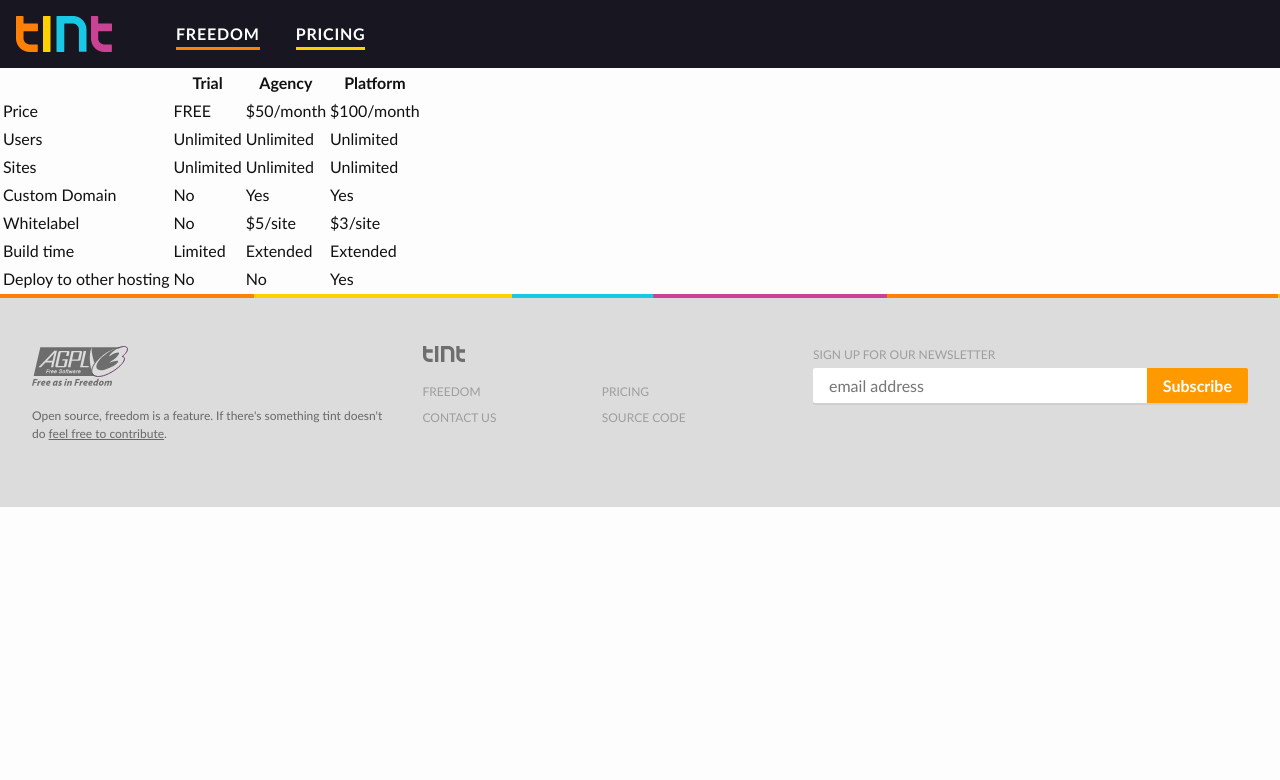
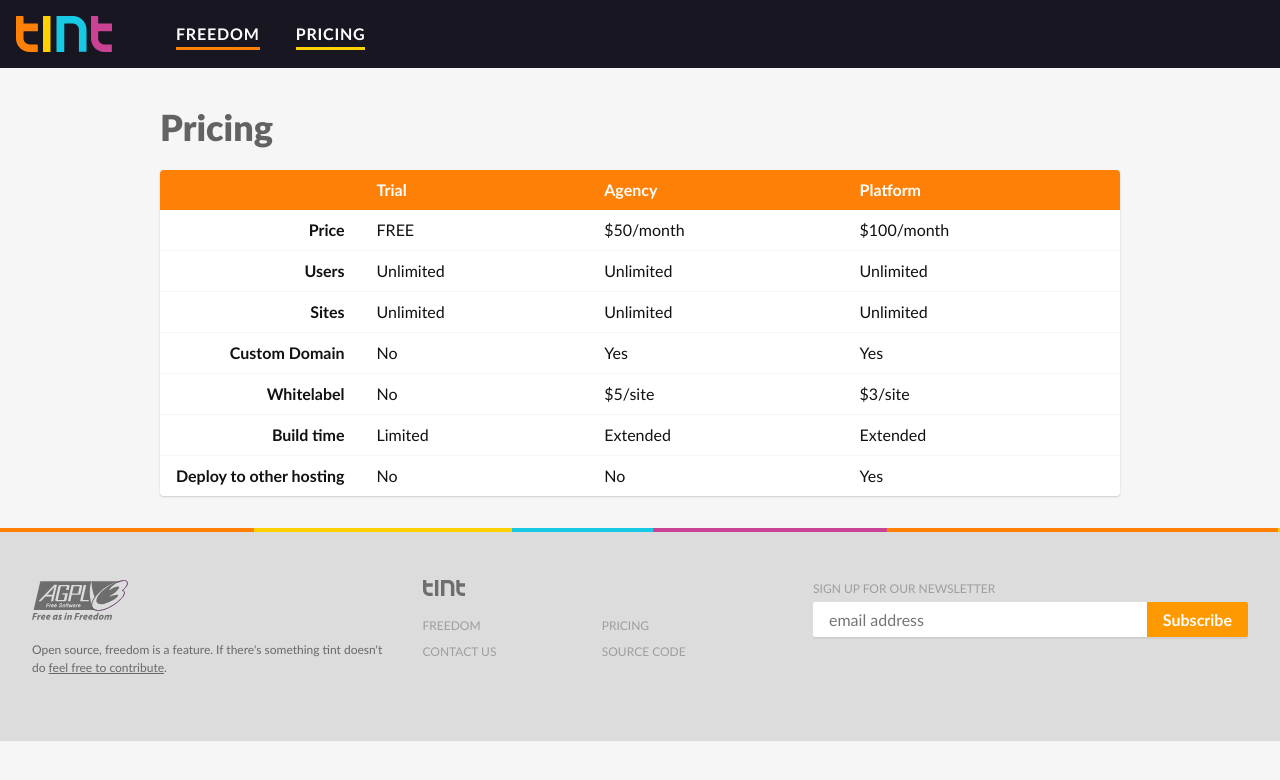
Before and after one commit to usetint/usetint.github.io, a Jekyll site: the page built from pricing.md, in a window 1280 px wide. Shown: the top 780 px of the page. Built offline with Jekyll 4.4.1, drawn with Linux system fonts in a browser that asks for light colours.

Commit message:
Add styles for content pages.

```diff
--- a/_includes/head.html
+++ /dev/null
@@ -1,13 +0,0 @@
-<head>
-	<meta charset="utf-8" />
-	<meta http-equiv="X-UA-Compatible" content="IE=edge" />
-	<meta name="viewport" content="width=device-width, initial-scale=1" />
-
-	<title>{% if page.title %}{{ page.title | escape }}{% else %}{{ site.title | escape }}{% endif %}</title>
-	<meta name="description" content="{% if page.excerpt %}{{ page.excerpt | strip_html | strip_newlines | truncate: 160 }}{% else %}{{ site.description }}{% endif %}">
-	<link rel="shortcut icon" href="/favicon.ico" type="image/x-icon" />
-
-	<link rel="stylesheet" href="{{ "/css/main.css" | prepend: site.baseurl }}" />
-	<link rel="canonical" href="{{ page.url | replace:'index.html','' | prepend: site.baseurl | prepend: site.url }}" />
-	<link rel="alternate" type="application/rss+xml" title="{{ site.title }}" href="{{ "/feed.xml" | prepend: site.baseurl | prepend: site.url }}" />
-</head>
--- a/_layouts/default.html
+++ b/_layouts/default.html
@@ -1,7 +1,22 @@
 <!DOCTYPE html>
 <html>
 
-	{% include head.html %}
+	<head>
+		<meta charset="utf-8" />
+		<meta http-equiv="X-UA-Compatible" content="IE=edge" />
+		<meta name="viewport" content="width=device-width, initial-scale=1" />
+
+		<title>{% if page.title %}{{ page.title | escape }}{% else %}{{ site.title | escape }}{% endif %}</title>
+		<meta name="description" content="{% if page.excerpt %}{{ page.excerpt | strip_html | strip_newlines | truncate: 160 }}{% else %}{{ site.description }}{% endif %}">
+		<link rel="shortcut icon" href="/favicon.ico" type="image/x-icon" />
+
+		<link rel="stylesheet" href="{{ "/css/main.css" | prepend: site.baseurl }}" />
+		{% if layout.css %}
+		<link rel="stylesheet" href="{{ layout.css | prepend: "/css/" | append: ".css" | prepend: site.baseurl }}" />
+		{% endif %}
+		<link rel="canonical" href="{{ page.url | replace:'index.html','' | prepend: site.baseurl | prepend: site.url }}" />
+		<link rel="alternate" type="application/rss+xml" title="{{ site.title }}" href="{{ "/feed.xml" | prepend: site.baseurl | prepend: site.url }}" />
+	</head>
 
 	<body>
 
--- /dev/null
+++ b/_layouts/page.html
@@ -0,0 +1,9 @@
+---
+layout: default
+css: page
+---
+
+<section>
+	<h1>{{ page.title }}</h1>
+	{{ content }}
+</section>
--- a/_sass/_variables.scss
+++ b/_sass/_variables.scss
@@ -7,7 +7,7 @@
 $spacing-unit: 2rem;
 
 $text-color: #111;
-$background-color: #fdfdfd;
+$background-color: #f6f6f6;
 $brand-color: #2a7ae2;
 
 $grey-color: #828282;
--- /dev/null
+++ b/css/page.scss
@@ -0,0 +1,76 @@
+---
+---
+
+@import "variables";
+
+body > section {
+	margin: 0 auto;
+	max-width: 60rem;
+	padding: 2rem;
+
+	h1, h2, h3, h4, h5 {
+		color: #636363;
+	}
+
+	h1 {
+		font-size: 2.25rem;
+		font-weight: 900;
+	}
+
+	h2 {
+		font-size: 1.25rem;
+	}
+
+	p + h2 {
+		padding-top: 1rem;
+	}
+
+	table {
+		$radius: 0.25rem;
+
+		background: #fff;
+		border-collapse: collapse;
+		border-radius: $radius;
+		box-shadow: 0 1px 2px #ccc;
+		width: 100%;
+
+		th, td {
+			padding: 0.5rem 1rem;
+		}
+
+		thead {
+			th {
+				color: #fff;
+				background: nth($logo-colors, 1);
+				text-align: left;
+			}
+
+			th:first-child {
+				border-top-left-radius: $radius;
+			}
+
+			th:last-child {
+				border-top-right-radius: $radius;
+			}
+		}
+
+		tbody {
+			th {
+				font-weight: bold;
+				text-align: right;
+				white-space: nowrap;
+				width: 10px;
+			}
+
+			td, th {
+				border-bottom: 1px solid $background-color;
+			}
+
+			tr:last-child {
+				td, th {
+					border-bottom: none;
+				}
+			}
+		}
+	}
+}
--- a/pricing.md
+++ b/pricing.md
@@ -1,4 +1,59 @@
 ---
 title: Pricing
+layout: page
 ---
-<table><thead><tr><th> </th><th>Trial</th><th>Agency</th><th>Platform</th></tr></thead><tbody><tr><td>Price</td><td>FREE</td><td>$50/month</td><td>$100/month</td></tr><tr><td>Users</td><td>Unlimited</td><td>Unlimited</td><td>Unlimited</td></tr><tr><td>Sites</td><td>Unlimited</td><td>Unlimited</td><td>Unlimited</td></tr><tr><td>Custom Domain</td><td>No</td><td>Yes</td><td>Yes</td></tr><tr><td>Whitelabel</td><td>No</td><td>$5/site</td><td>$3/site</td></tr><tr><td>Build time</td><td>Limited</td><td>Extended</td><td>Extended</td></tr><tr><td>Deploy to other hosting</td><td>No</td><td>No</td><td>Yes</td></tr></tbody></table>
+
+<table>
+	<thead>
+		<tr>
+			<th></th>
+			<th>Trial</th>
+			<th>Agency</th>
+			<th>Platform</th>
+		</tr>
+	</thead>
+	<tbody>
+		<tr>
+			<th>Price</th>
+			<td>FREE</td>
+			<td>$50/month</td>
+			<td>$100/month</td>
+		</tr>
+		<tr>
+			<th>Users</th>
+			<td>Unlimited</td>
+			<td>Unlimited</td>
+			<td>Unlimited</td>
+		</tr>
+		<tr>
+			<th>Sites</th>
+			<td>Unlimited</td>
+			<td>Unlimited</td>
+			<td>Unlimited</td>
+		</tr>
+		<tr>
+			<th>Custom Domain</th>
+			<td>No</td>
+			<td>Yes</td>
+			<td>Yes</td>
+		</tr>
+		<tr>
+			<th>Whitelabel</th>
+			<td>No</td>
+			<td>$5/site</td>
+			<td>$3/site</td>
+		</tr>
+		<tr>
+			<th>Build time</th>
+			<td>Limited</td>
+			<td>Extended</td>
+			<td>Extended</td>
+		</tr>
+		<tr>
+			<th>Deploy to other hosting</th>
+			<td>No</td>
+			<td>No</td>
+			<td>Yes</td>
+		</tr>
+	</tbody>
+</table>
```
Also changed, not shown: freedom.md (+1 -1 lines), css/main.scss (line endings or trailing spaces).
